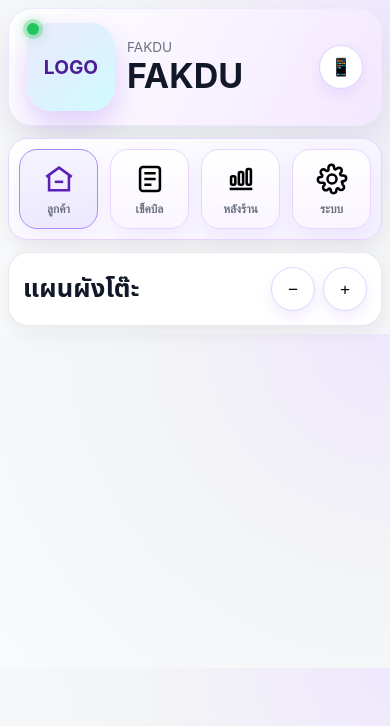
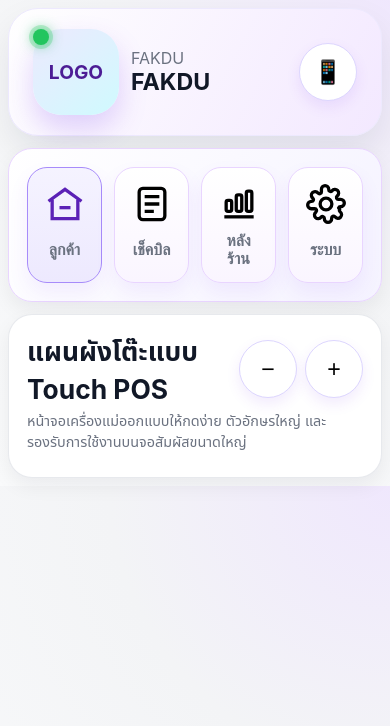
Before and after one commit to kisoga4-commits/pOSPython, a Flask app: template templates/index.html in a window 390 px wide. Shown: the top 726 px of the page. Run offline with Flask 3, Linux system fonts and the light colour scheme; the template is opened without the code that fills it, so the values that code supplies are empty; parts of the project's set-up code (start-up, migrations or seed data) failed here and were passed over; some libraries are stand-ins or nearby versions.

Commit message:
feat: enlarge touch-first POS UI for master and mobile roles

```diff
--- a/static/style.css
+++ b/static/style.css
@@ -258,6 +258,178 @@ input,select{width:100%;padding:10px;border-radius:10px;border:1px solid var(--l
 .menu-thumb img{object-fit:cover}
 .menu-choice-thumb{height:120px}
 .menu-thumb{height:120px}
+
+/* Future POS touch-first layout */
+.desktop-shell{
+  max-width:min(1840px,98vw);
+  padding:24px;
+  font-size:18px;
+}
+.desktop-shell .modern-header{
+  padding:20px 24px;
+  border-radius:30px;
+}
+.desktop-shell #header-store-name{font-size:2rem}
+.desktop-shell .muted-light{font-size:1rem}
+.desktop-shell .hero-logo{
+  width:110px;
+  height:110px;
+  border-radius:28px;
+}
+.desktop-shell .network-dot{
+  width:16px;
+  height:16px;
+}
+.desktop-shell .icon-btn{
+  width:58px;
+  height:58px;
+  font-size:1.45rem;
+}
+.desktop-shell .section-card{
+  border-radius:24px;
+  padding:18px;
+}
+.desktop-shell .section-head h2{
+  font-size:1.65rem;
+}
+.desktop-shell .main-tab{
+  min-height:110px;
+  padding:14px;
+  border-radius:20px;
+}
+.desktop-shell .main-tab small{
+  font-size:1rem;
+}
+.desktop-shell .main-tab svg{
+  width:44px;
+  height:44px;
+}
+.desktop-shell .table-grid{
+  grid-template-columns:repeat(auto-fill,minmax(calc(230px * var(--table-scale)),1fr));
+  gap:14px;
+}
+.desktop-shell .table-card{
+  min-height:185px;
+  border-radius:22px;
+  padding:16px;
+}
+.desktop-shell .table-head-row strong{
+  font-size:1.35rem;
+}
+.desktop-shell .status-chip,
+.desktop-shell .status-badge{
+  font-size:.9rem;
+  padding:6px 12px;
+}
+.desktop-shell .clean-table-grid .table-card small{
+  font-size:1rem;
+  min-height:48px;
+}
+.desktop-shell .table-total{
+  font-size:1.1rem;
+}
+.desktop-shell .checkout-card{
+  min-height:220px;
+}
+.desktop-shell .checkout-card .checkout-title{
+  font-size:1.45rem;
+}
+.desktop-shell .btn-soft,
+.desktop-shell .btn-primary,
+.desktop-shell .btn-secondary{
+  min-height:58px;
+  font-size:1.08rem;
+  border-radius:14px;
+}
+.desktop-shell input,
+.desktop-shell select{
+  min-height:56px;
+  font-size:1.04rem;
+  border-radius:12px;
+}
+.desktop-shell .subtab{
+  min-height:50px;
+  padding:10px 18px;
+  font-size:1rem;
+}
+
+/* staff and customer mobile readability */
+.staff-shell{
+  max-width:900px;
+  padding:16px;
+}
+.staff-shell .mobile-header{
+  padding:16px;
+  border-radius:18px;
+}
+.staff-shell .logo-slot{
+  width:62px;
+  height:62px;
+  border-radius:18px;
+  font-size:1.45rem;
+}
+.staff-shell .logo-name{
+  font-size:1rem;
+}
+.staff-shell .mobile-subtitle{
+  font-size:1rem;
+}
+.staff-shell .mobile-panel{
+  border-radius:16px;
+  padding:14px;
+}
+.staff-shell .list-card,
+.staff-shell .list-item{
+  padding:12px;
+  border-radius:13px;
+}
+
+.customer-app .delivery-app-shell{
+  max-width:860px;
+  padding:12px;
+}
+.customer-app .mobile-header{
+  border-radius:20px;
+}
+.customer-app .mobile-panel{
+  border-radius:18px;
+  padding:14px;
+}
+.customer-app .menu-mobile-card{
+  min-height:106px;
+  grid-template-columns:108px 1fr;
+}
+.customer-app .menu-thumb{
+  width:108px;
+  height:108px;
+}
+.customer-app .floating-cart-btn{
+  min-height:68px;
+  font-size:1.02rem;
+}
+.customer-app .btn-call-staff{
+  min-height:62px;
+  font-size:1.1rem;
+}
+
+@media (max-width: 1024px){
+  .desktop-shell{
+    max-width:100%;
+    padding:14px;
+    font-size:16px;
+  }
+  .desktop-shell #header-store-name{font-size:1.45rem}
+  .desktop-shell .hero-logo{
+    width:86px;
+    height:86px;
+  }
+  .desktop-shell .main-tab{
+    min-height:90px;
+  }
+  .desktop-shell .table-grid{
+    grid-template-columns:repeat(auto-fill,minmax(180px,1fr));
+  }
+}
 .menu-mobile-card{grid-template-columns:120px 1fr}
 .table-qr-preview{margin-top:10px;padding:10px;border:1px solid var(--line);border-radius:12px;background:#f8fafc}
 .btn-danger{background:#fee2e2;color:#b91c1c;border:none}
--- a/templates/customer.html
+++ b/templates/customer.html
@@ -18,6 +18,7 @@
         <div class="brand-copy">
           <p class="mobile-subtitle">Table {{ table_id }}</p>
           <p id="table-mode-note" class="mobile-subtitle"></p>
+          <p class="mobile-subtitle">มือถือสั่งง่าย ปุ่มใหญ่ อ่านชัด</p>
         </div>
       </div>
       <div id="table-badge" class="badge status-accepted_order"></div>
--- a/templates/index.html
+++ b/templates/index.html
@@ -52,12 +52,13 @@
 
       <section id="customer" class="screen section-card">
         <div class="section-head">
-          <h2>แผนผังโต๊ะ</h2>
+          <h2>แผนผังโต๊ะแบบ Touch POS</h2>
           <div class="head-actions">
             <button id="table-zoom-out" class="icon-btn" type="button" aria-label="Zoom out">−</button>
             <button id="table-zoom-in" class="icon-btn" type="button" aria-label="Zoom in">+</button>
           </div>
         </div>
+        <p class="muted">หน้าจอเครื่องแม่ออกแบบให้กดง่าย ตัวอักษรใหญ่ และรองรับการใช้งานบนจอสัมผัสขนาดใหญ่</p>
         <div class="staff-main-pane full-width-pane">
           <div id="table-grid" class="table-grid clean-table-grid"></div>
         </div>
--- a/templates/staff.html
+++ b/templates/staff.html
@@ -17,6 +17,7 @@
         </div>
         <div class="brand-copy">
           <small class="mobile-subtitle">พนักงาน</small>
+          <small class="mobile-subtitle">โหมดมือถือ กดง่าย ใช้งานไว</small>
         </div>
       </div>
       <button id="staff-logout-btn" class="btn-soft logout-btn hidden" type="button">🚪 Remove Staff Role</button>
```
